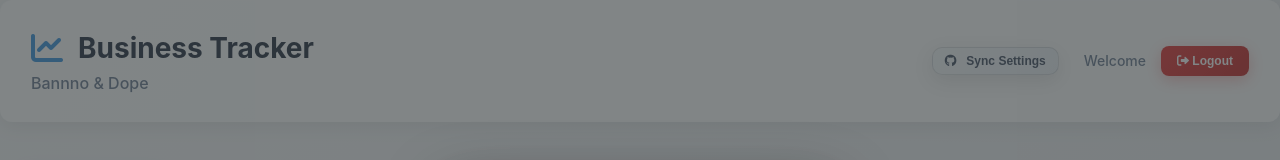
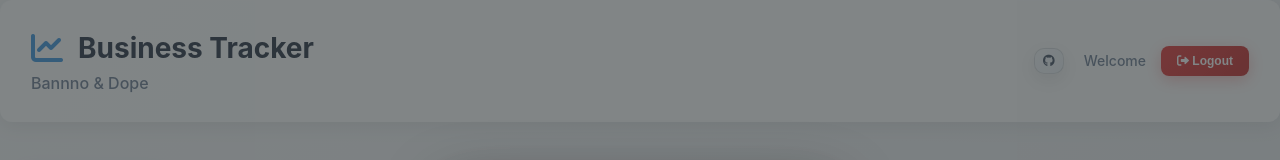
Before and after one commit to bettercall-devs/business-tracker, a plain HTML site: page index.html in a window 1280 px wide. Shown: the top 160 px of the page. Drawn offline with Linux system fonts and the light colour scheme.

Commit message:
Update index.html

```diff
--- a/index.html
+++ b/index.html
@@ -31,8 +31,8 @@
         </p>
       </div>
       <div class="user-info">
-    <button class="btn btn-secondary" onclick="showGitHubSettings()" style="padding: 6px 12px; font-size: 12px; margin-right: 10px;">
-      <i class="fab fa-github"></i> Sync Settings
+    <button class="btn btn-secondary" onclick="showGitHubSettings()" style="padding: 6px 8px; font-size: 12px; margin-right: 5px;">
+      <i class="fab fa-github"></i>
     </button>
         <span>Welcome</span>
         <button class="logout-btn" onclick="logout()">
```
